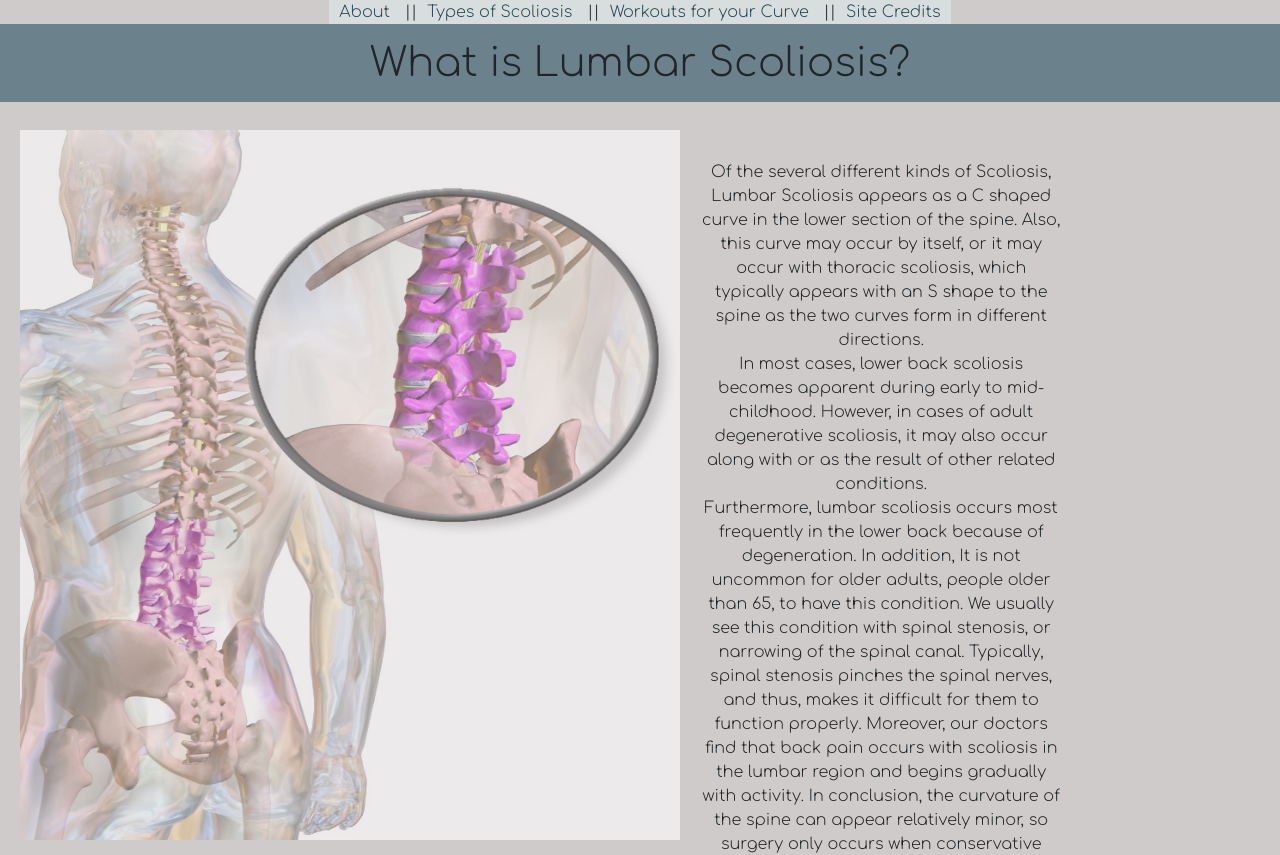
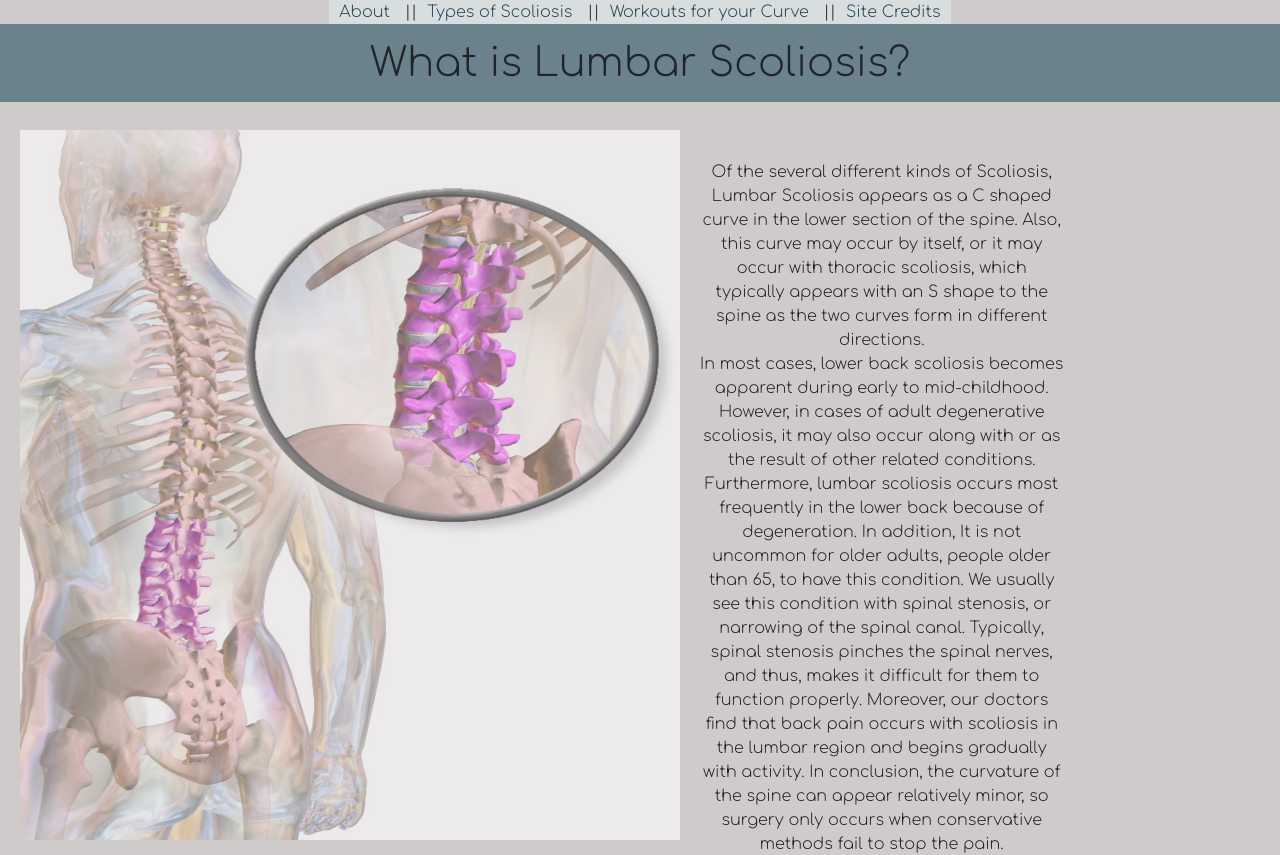
Before and after one commit to YoshiMejia/scoliosis-SPA, a React (Create React App) app: page /types/lumbar in a window 1280 px wide. Shown: the top 855 px of the page. Built offline with nearby package versions, Linux system fonts and the light colour scheme.

Commit message:
added class of banner to header for styling

```diff
--- a/src/App.css
+++ b/src/App.css
@@ -1,7 +1,8 @@
 .App{
   background-color: #cfcbca;
   font-family: 'Comfortaa', cursive;
-
+  margin: 0;
+  padding: 0;
 }
 
 .types_pic {
@@ -112,12 +113,15 @@ h1.banner {
   margin: 0 auto;
 }
 
+.lumbar_div {
+  height: fit-content;
+}
+
 .lumbar_text {
   text-align: center;
   width: 83%;
-margin: 0;
-  padding-top: 50px;
-  left: 700px;
+  padding: 50px 0;
+  margin: 1px;
 }
 
 .lumbar_text ul {
@@ -125,10 +129,6 @@ margin: 0;
   text-align: left;
   margin: 0 auto;
   float: right;
-}
-
-.lumbar_div {
-  height: 850px;
 }
 
 .lumbar_text h2{
--- a/src/components/Bibliography.js
+++ b/src/components/Bibliography.js
@@ -1,7 +1,7 @@
 export function Bibliography(){
     return(
         <div className="bibliography-div">
-            <h1>
+            <h1 className="banner">
                 Credits:
             </h1>
             <p>The data on this site is from multiple sources. At no point should the information found on this site be used in place of your doctors own advice. Please use this as a guide or for supplemental information, but I reccomend seeing a sports medicine doctor for physical therapy and creating your own plans for your specific ailments.</p>
```
